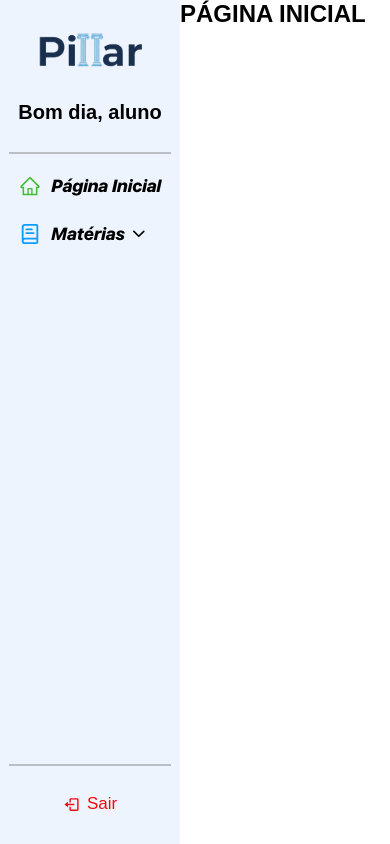
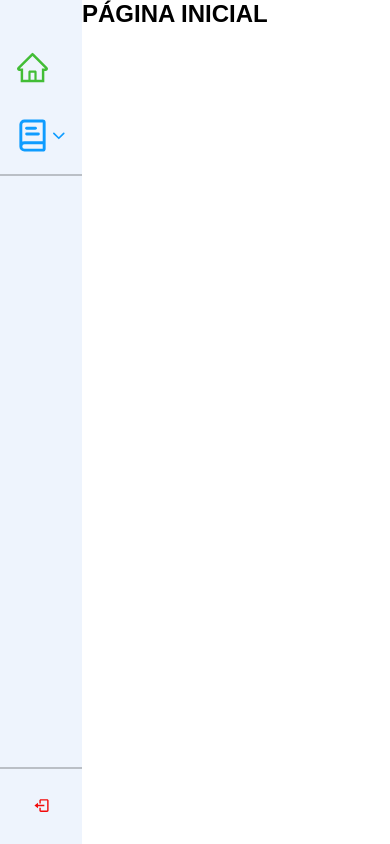
Before and after one commit to flavingimenes/TrabalhoUnivagPillar, a React (Vite) app: page /home in a window 390 px wide. Built offline with nearby package versions, Linux system fonts and the light colour scheme; the HTML template or start-up script is replaced by a standard one.

Commit message:
responsiveness update
focusing on application responsiveness

```diff
--- a/src/components/SideBar.css
+++ b/src/components/SideBar.css
@@ -17,6 +17,12 @@
 .logo-sidebar {
     width: 180px;
     margin-top: 20px;
+}
+
+.h2-header-sidebar{
+    font-size: 20px;
+    margin-top: 20px;
+    margin-bottom: 20px;
 }
 
 .line {
@@ -40,6 +46,12 @@
     transition: all 0.3s ease-in-out;
     display: flex;
     align-items: center;
+}
+
+.link-text{
+    text-decoration: none;
+    font-size: 1.1rem;
+    font-family: "SfProDisplayHeavyItalic", sans-serif, system-ui, -apple-system, BlinkMacSystemFont, 'Segoe UI', Roboto, Oxygen, Ubuntu, Cantarell, 'Open Sans', 'Helvetica Neue', sans-serif;
 }
 
 .sidebar-link:hover {
@@ -110,3 +122,56 @@
 .chevron.rotate {
     transform: rotate(180deg);
 }
+
+
+
+/* RESPONSIVIDADE TABLET */
+@media (max-width: 1024px) {
+
+}
+
+
+
+
+/* RESPONSIVIDADE MOBILE */
+@media (max-width: 768px) {
+    .logo-sidebar{
+        display: none;
+    }
+
+    .h2-header-sidebar{
+        display: none;
+    }
+
+    #responsiveness{
+        display: none;
+    }
+
+    #padding-top-icon{
+        padding-top: 50px;
+        padding-bottom: 20px;
+    }
+
+    .link-text{
+        display: none;
+    }
+
+    .icon-sidebar{
+        font-size: 35px;
+        margin-right: 0px;
+    }
+
+    .chevron{
+        color: #0f9cff;
+        margin-left: 0px;
+    }
+
+    .submenu{
+        padding-left: 0px;
+    }
+
+    .line{
+        padding-left: 40px;
+        padding-right: 40px;
+    }
+}
--- a/src/components/SideBar.jsx
+++ b/src/components/SideBar.jsx
@@ -12,17 +12,18 @@ const SideBar = () => {
 
   return (
     <>
-      <div className="sidebar">
+      <aside className="sidebar">
         <img src={logoPillar} alt="logo pillar" className="logo-sidebar" />
-        <h2 style={{ fontSize: "20px", marginTop: 20, marginBottom: 20 }}>
+        <h2 className="h2-header-sidebar">
           Bom dia, aluno
         </h2>
-        <hr className="line" />
+        <hr className="line" id="responsiveness"/>
 
         <nav style={{ display: "grid" }}>
-          <NavLink to="/home" className="sidebar-link">
+          <NavLink to="/home" className="sidebar-link"
+          id="padding-top-icon">
             <AiOutlineHome  className="icon-sidebar" style={{color: '#42bd36'}}/>
-            Página Inicial
+            <span className="link-text">Página Inicial</span>
           </NavLink>
 
           {/* Botão que abre/fecha o submenu */}
@@ -34,7 +35,7 @@ const SideBar = () => {
             onClick={() => setOpenMaterias((v) => !v)}
           >
             <LuBookText className="icon-sidebar" style={{color: '#0f9cff'}} />
-            Matérias
+            <span className="link-text">Matérias</span>
             <IoChevronDown
               className={`chevron ${openMaterias ? "rotate" : ""}`}
               aria-hidden
@@ -71,12 +72,12 @@ const SideBar = () => {
             </NavLink>
           </div>
         </nav>
-
+        <hr className="line" />
         <hr className="line" style={{ marginTop: "auto" }} />
         <Link to="/" className="logout-bottom">
-          <BiLogOut />Sair
+          <BiLogOut /><span className="link-text">Sair</span>
         </Link>
-      </div>
+      </aside>
     </>
   );
 };
--- a/src/pages/materias/PrimeiroAno/PrimeiroAno.jsx
+++ b/src/pages/materias/PrimeiroAno/PrimeiroAno.jsx
@@ -6,9 +6,9 @@ const PrimeiroAno = () => {
     <>
     <div className='root-home'>
         <SideBar />
-        <div>
+        <header>
             <h2>PRIMEIRO ANO</h2>
-        </div>
+        </header>
     </div>
     </>
   )
```
